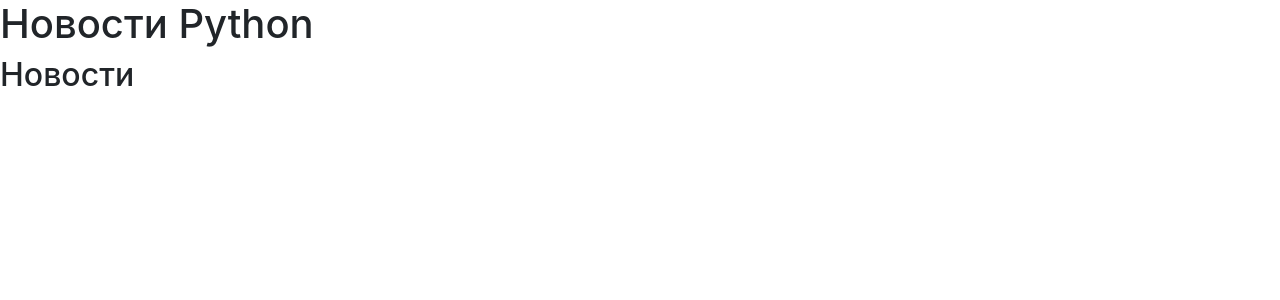
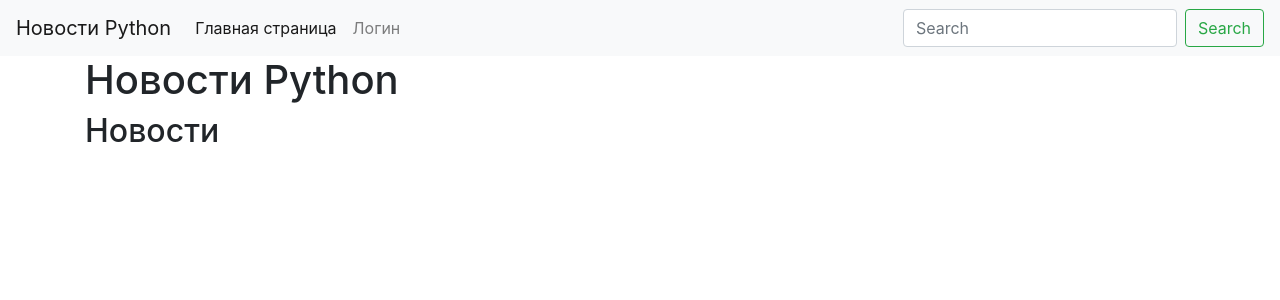
Before and after one commit to ryzdo/learn_flask, a Flask app: page /index in a window 1280 px wide. Shown: the top 300 px of the page. Run offline with Flask 3, Linux system fonts and the light colour scheme; data that the repository does not hold is empty.

Commit message:
add menu

```diff
--- a/webapp/templates/base.html
+++ b/webapp/templates/base.html
@@ -1,23 +1,35 @@
 <!doctype html>
 <html lang="ru">
+
 <head>
     <!-- Required meta tags -->
     <meta charset="utf-8">
     <meta name="viewport" content="width=device-width, initial-scale=1, shrink-to-fit=no">
 
     <!-- Bootstrap CSS -->
-    <link rel="stylesheet" href="https://cdn.jsdelivr.net/npm/bootstrap@4.1.3/dist/css/bootstrap.min.css" integrity="sha384-MCw98/SFnGE8fJT3GXwEOngsV7Zt27NXFoaoApmYm81iuXoPkFOJwJ8ERdknLPMO" crossorigin="anonymous">
+    <link rel="stylesheet" href="https://cdn.jsdelivr.net/npm/bootstrap@4.1.3/dist/css/bootstrap.min.css"
+        integrity="sha384-MCw98/SFnGE8fJT3GXwEOngsV7Zt27NXFoaoApmYm81iuXoPkFOJwJ8ERdknLPMO" crossorigin="anonymous">
 
     <title>{{ page_title }}</title>
 </head>
 
 <body>
+    {% include 'menu.html' %}
+    <div class="container">
         <h1>{{ page_title }}</h1>
         {% block content %}{% endblock %}
+    </div>
     <!-- Optional JavaScript -->
     <!-- jQuery first, then Popper.js, then Bootstrap JS -->
-    <script src="https://code.jquery.com/jquery-3.3.1.slim.min.js" integrity="sha384-q8i/X+965DzO0rT7abK41JStQIAqVgRVzpbzo5smXKp4YfRvH+8abtTE1Pi6jizo" crossorigin="anonymous"></script>
-    <script src="https://cdn.jsdelivr.net/npm/popper.js@1.14.3/dist/umd/popper.min.js" integrity="sha384-ZMP7rVo3mIykV+2+9J3UJ46jBk0WLaUAdn689aCwoqbBJiSnjAK/l8WvCWPIPm49" crossorigin="anonymous"></script>
-    <script src="https://cdn.jsdelivr.net/npm/bootstrap@4.1.3/dist/js/bootstrap.min.js" integrity="sha384-ChfqqxuZUCnJSK3+MXmPNIyE6ZbWh2IMqE241rYiqJxyMiZ6OW/JmZQ5stwEULTy" crossorigin="anonymous"></script>
+    <script src="https://code.jquery.com/jquery-3.3.1.slim.min.js"
+        integrity="sha384-q8i/X+965DzO0rT7abK41JStQIAqVgRVzpbzo5smXKp4YfRvH+8abtTE1Pi6jizo"
+        crossorigin="anonymous"></script>
+    <script src="https://cdn.jsdelivr.net/npm/popper.js@1.14.3/dist/umd/popper.min.js"
+        integrity="sha384-ZMP7rVo3mIykV+2+9J3UJ46jBk0WLaUAdn689aCwoqbBJiSnjAK/l8WvCWPIPm49"
+        crossorigin="anonymous"></script>
+    <script src="https://cdn.jsdelivr.net/npm/bootstrap@4.1.3/dist/js/bootstrap.min.js"
+        integrity="sha384-ChfqqxuZUCnJSK3+MXmPNIyE6ZbWh2IMqE241rYiqJxyMiZ6OW/JmZQ5stwEULTy"
+        crossorigin="anonymous"></script>
 </body>
+
 </html>
--- /dev/null
+++ b/webapp/templates/menu.html
@@ -0,0 +1,22 @@
+<nav class="navbar navbar-expand-lg navbar-light bg-light">
+    <a class="navbar-brand" href="#">Новости Python</a>
+    <button class="navbar-toggler" type="button" data-toggle="collapse" data-target="#navbarSupportedContent"
+        aria-controls="navbarSupportedContent" aria-expanded="false" aria-label="Toggle navigation">
+        <span class="navbar-toggler-icon"></span>
+    </button>
+
+    <div class="collapse navbar-collapse" id="navbarSupportedContent">
+        <ul class="navbar-nav mr-auto">
+            <li class="nav-item active">
+                <a class="nav-link" href="/">Главная страница<span class="sr-only">(current)</span></a>
+            </li>
+            <li class="nav-item">
+                <a class="nav-link" href="{{ url_for('user.login')}}">Логин</a>
+            </li>
+        </ul>
+        <form class="form-inline my-2 my-lg-0">
+            <input class="form-control mr-sm-2" type="search" placeholder="Search" aria-label="Search">
+            <button class="btn btn-outline-success my-2 my-sm-0" type="submit">Search</button>
+        </form>
+    </div>
+</nav>
--- a/webapp/templates/news/index.html
+++ b/webapp/templates/news/index.html
@@ -5,8 +5,8 @@
     <div class="col-8">
         <h2>Новости</h2>
         {% for news in news_list %}
-            <h3><a href="{{ url_for('news.single_news', news_id=news.id) }}">{{ news.title }}</a></h3>
-            <p>{{ news.published.strftime('%d.%m.%Y') }} | Комментарии: {{ news.comments_count() }}</p>
+        <h3><a href="{{ news.url }}">{{ news.title }}</a></h3>
+        <p>{{ news.published.strftime('%d.%m.%Y') }}</p>
         <hr />
         {% endfor %}
     </div>
```
Also changed, not shown: webapp/templates/user/login.html (+9 -0 lines), webapp/user/views.py (+7 -5 lines), 1 other file. Lines whose indentation alone changed are shown as unchanged.
